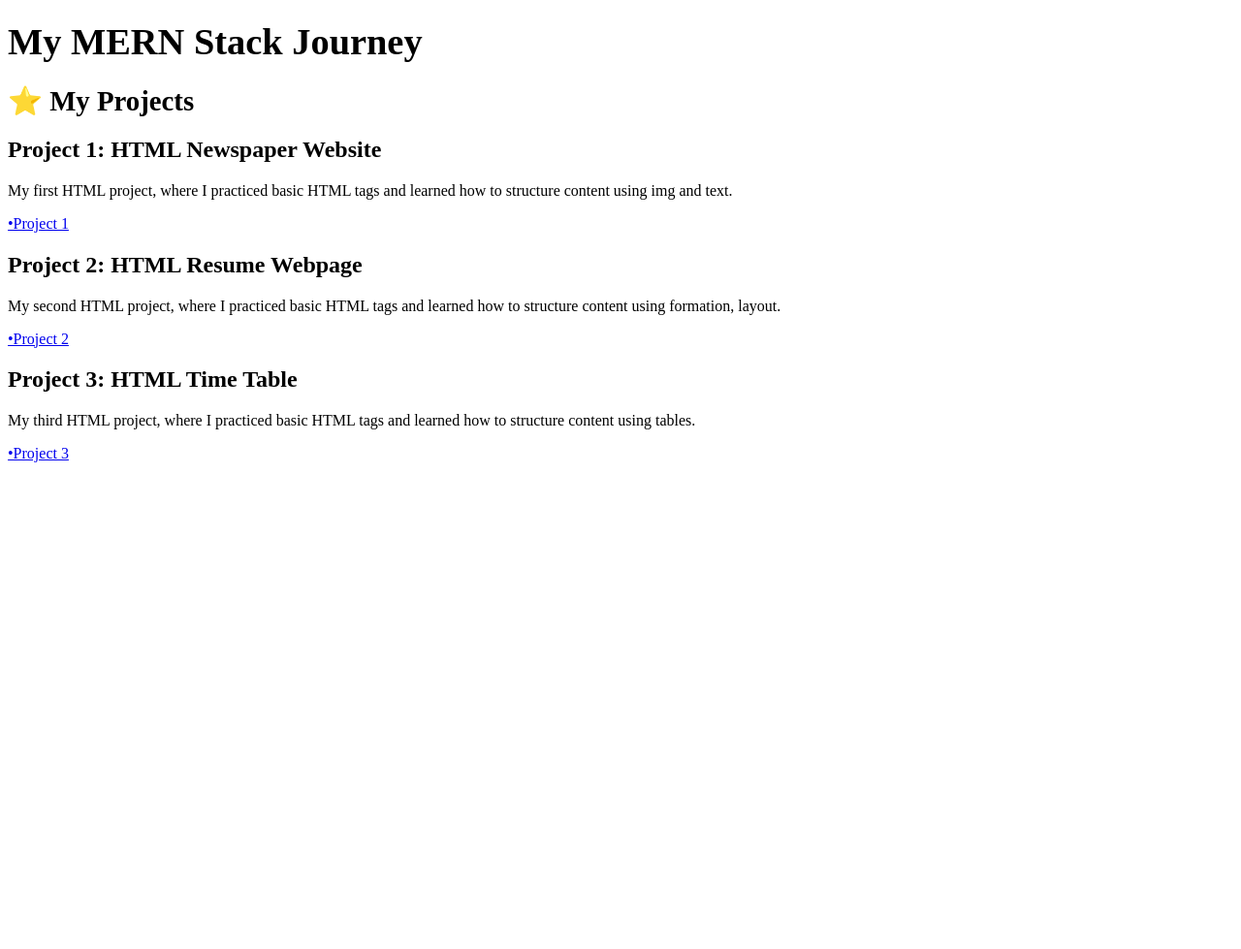
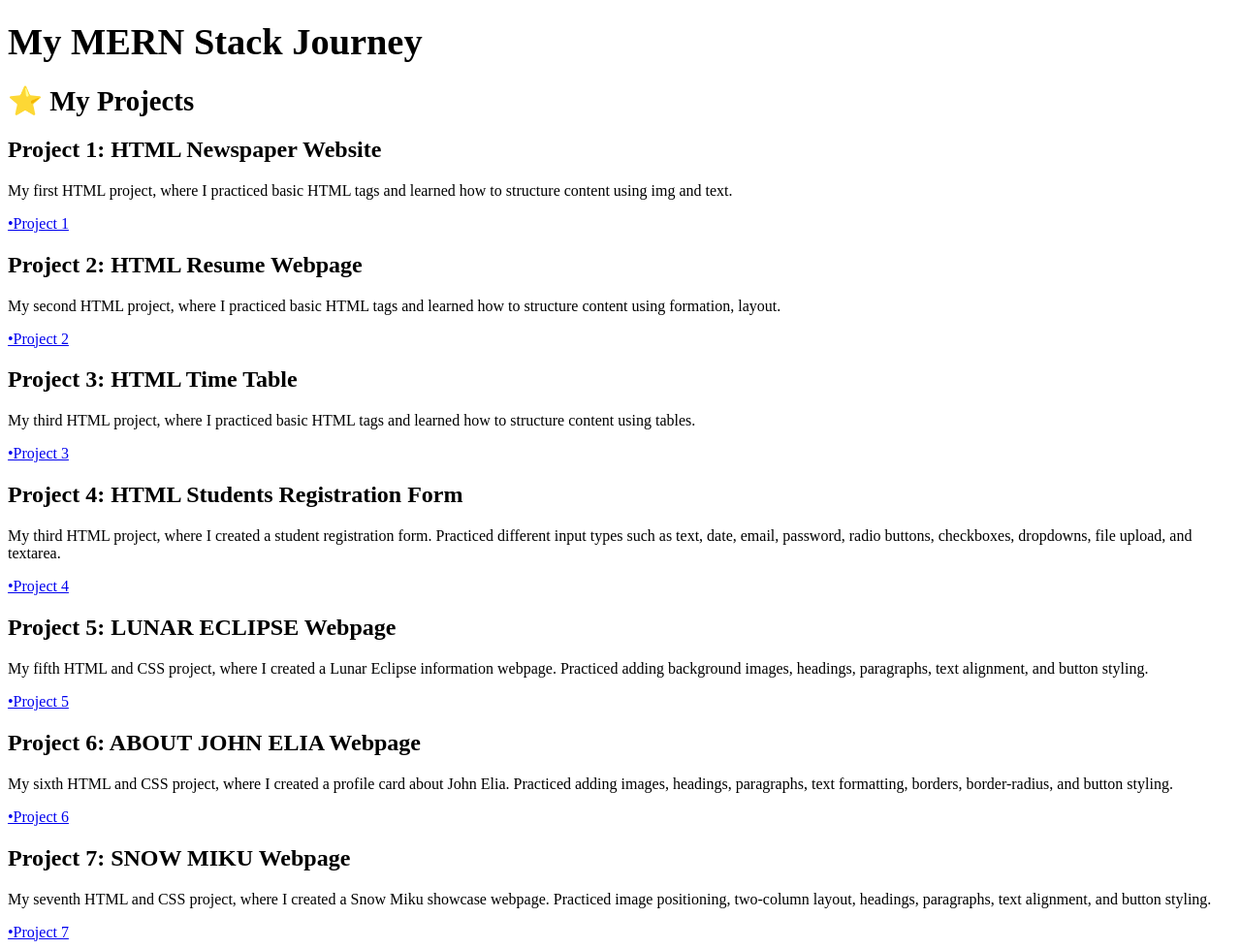
Before and after one commit to Gazala9274/MERN-Stack-Journey, a plain HTML site: page index.html in a window 1280 px wide. Shown: the whole page at 97% size. Before the commit the page ends 800 px from the top, so only its background shows below. Drawn offline with Linux system fonts and the light colour scheme.

Commit message:
Update index.html

```diff
--- a/index.html
+++ b/index.html
@@ -37,5 +37,37 @@
 
 <a href="Project-3/">•Project 3</a>
 
+    <h2>Project 4: HTML Students Registration Form</h2>
+
+<p>
+   My third HTML project, where I created a student registration form. Practiced different input types such as text, date, email, password, radio buttons, checkboxes, dropdowns, file upload, and textarea.
+</p>
+
+<a href="Project-4/">•Project 4</a>
+
+    <h2>Project 5: LUNAR ECLIPSE Webpage</h2>
+
+<p>
+    My fifth HTML and CSS project, where I created a Lunar Eclipse information webpage. Practiced adding background images, headings, paragraphs, text alignment, and button styling.
+</p>
+
+<a href="Project-5/">•Project 5</a>
+
+    <h2>Project 6: ABOUT JOHN ELIA Webpage</h2>
+
+<p>
+   My sixth HTML and CSS project, where I created a profile card about John Elia. Practiced adding images, headings, paragraphs, text formatting, borders, border-radius, and button styling.
+</p>
+
+<a href="Project-6/">•Project 6</a>
+
+    <h2>Project 7: SNOW MIKU Webpage</h2>
+
+<p>
+   My seventh HTML and CSS project,  where I created a Snow Miku showcase webpage. Practiced image positioning, two-column layout, headings, paragraphs, text alignment, and button styling.
+</p>
+
+<a href="Project-7/">•Project 7</a>
+
 </body>
 </html>
```
